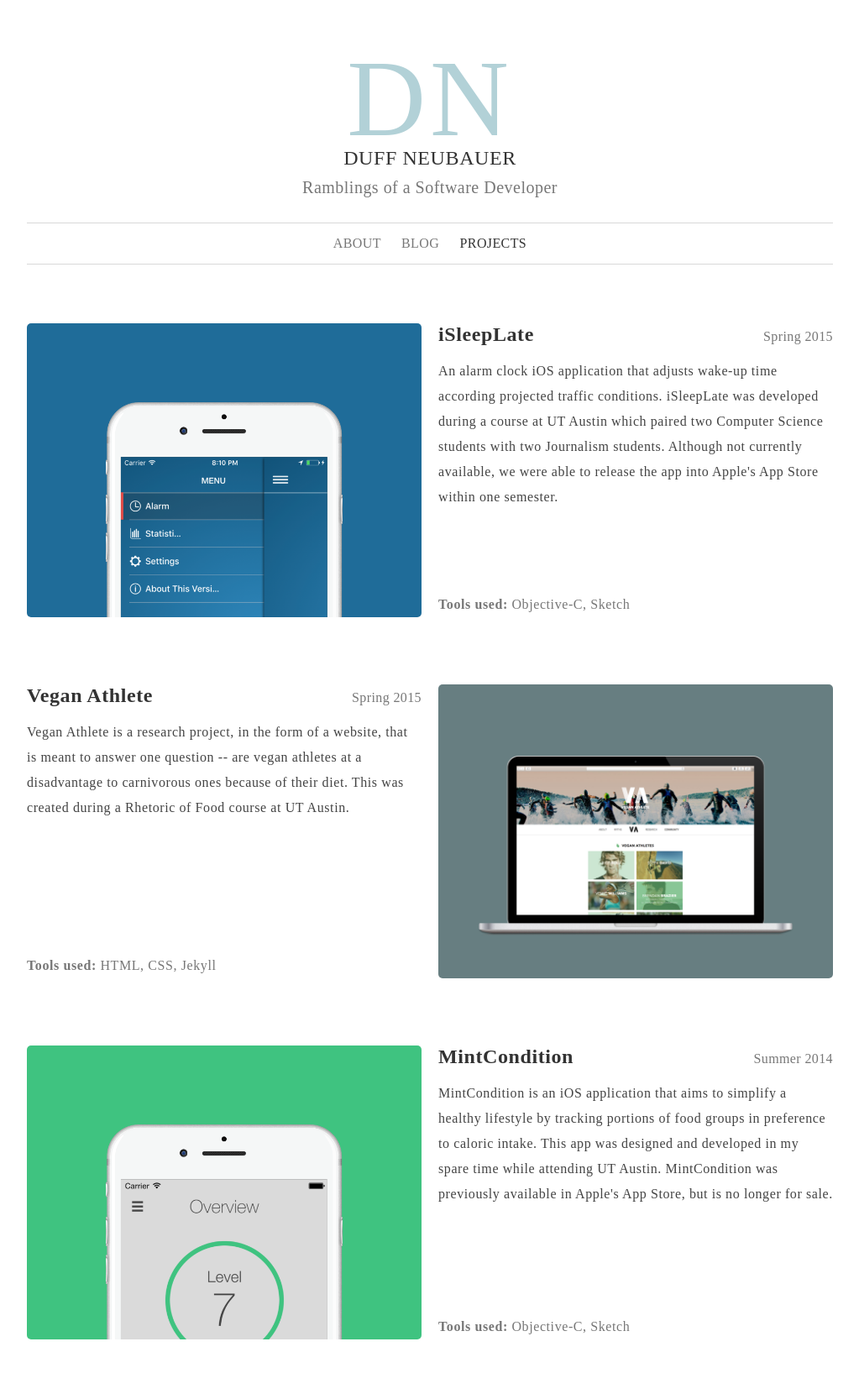
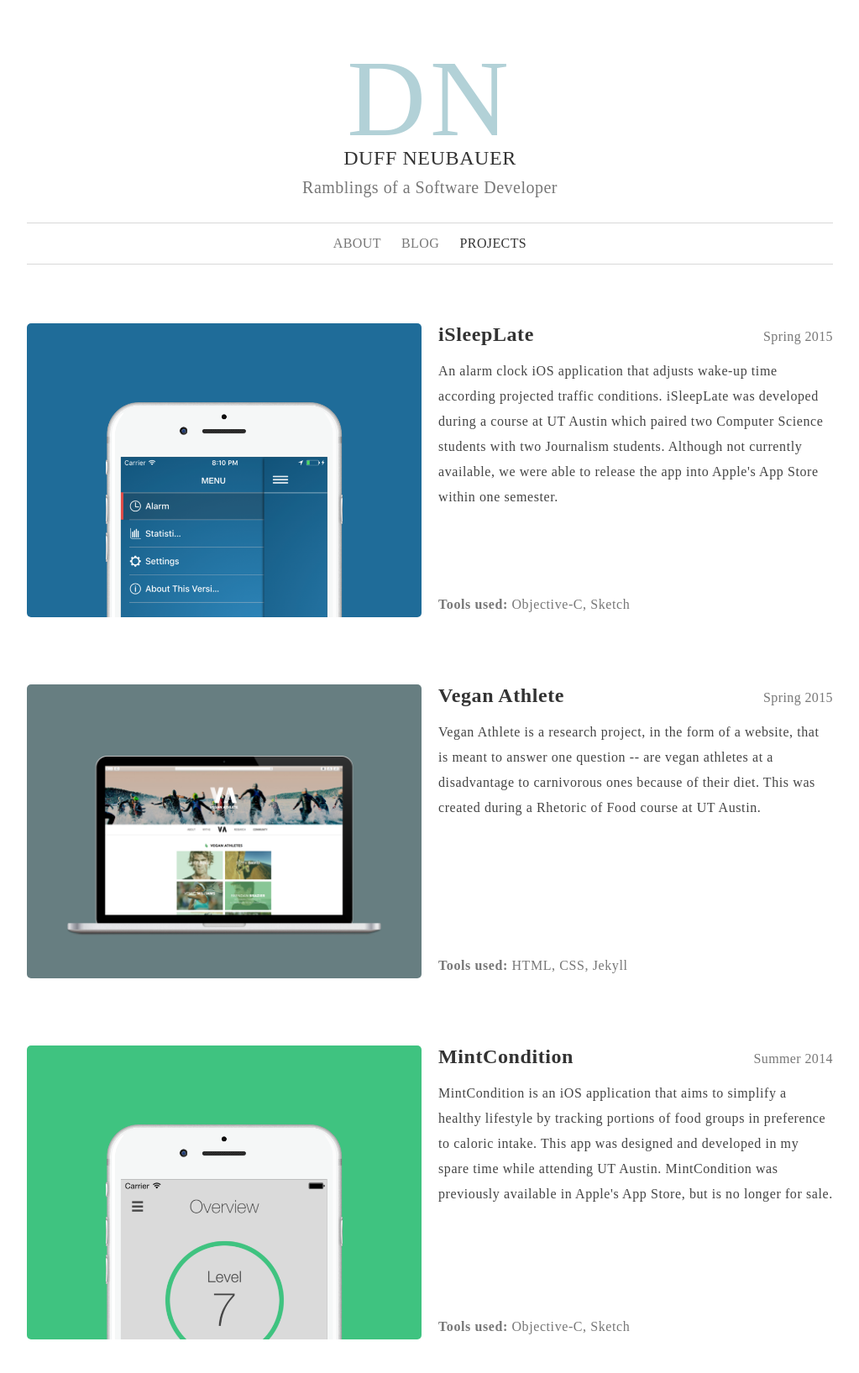
Before and after one commit to duffneub/duffneub.github.io, a Jekyll site: the page built from projects.html, in a window 1280 px wide. Shown: the whole page at 84% size, without its empty margins (128-1151 px from the left). Built offline with Jekyll 4.4.1, drawn with Linux system fonts in a browser that asks for light colours.

Commit message:
Change layout of projects page

```diff
--- a/assets/style/main.css
+++ b/assets/style/main.css
@@ -122,10 +122,6 @@ section.projects {
     position: relative;
   }
 
-  figure.project:nth-child(even) {
-    flex-direction: row-reverse;
-  }
-
     figure.project > * {
       width: 50%;
       margin: 0 10px 0 10px;
```
